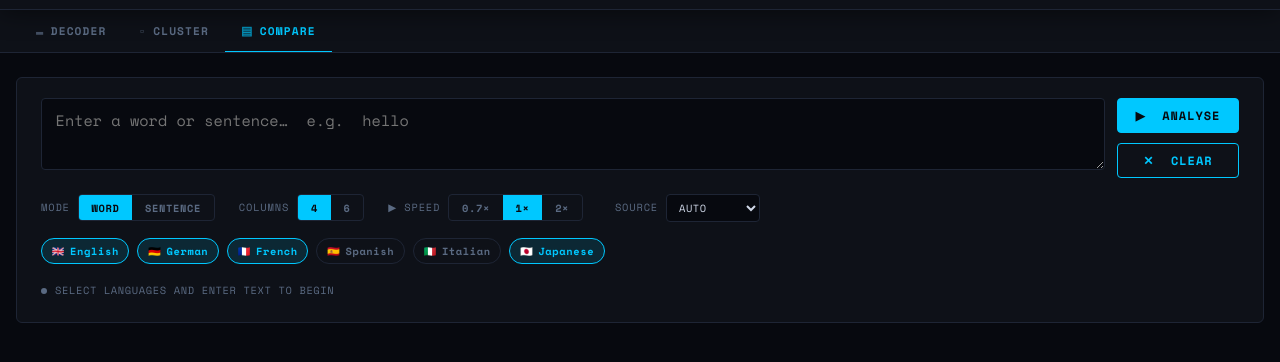
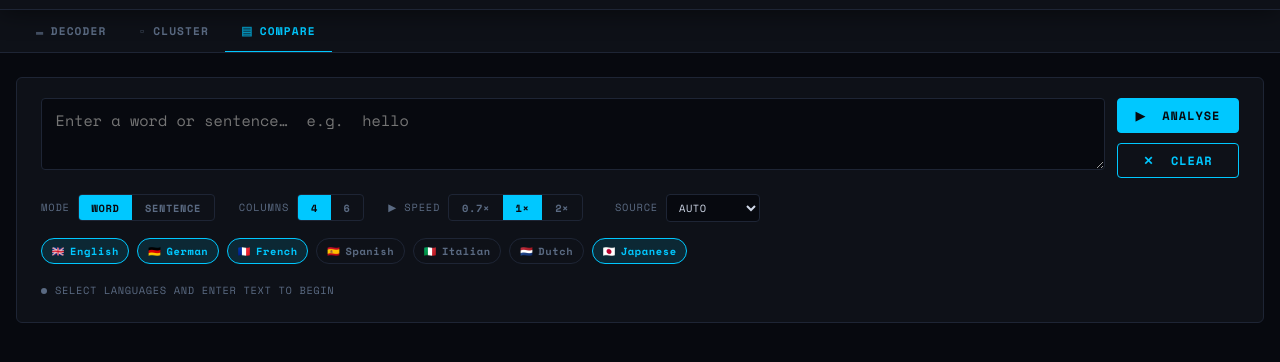
Before and after one commit to JulianWIAI/kinesic-cryptography, a plain HTML site: page comparison.html in a window 1280 px wide. Shown: the part 62-424 px from the top of the page. Drawn offline with nearby package versions, Linux system fonts and the light colour scheme.

Commit message:
Add Dutch (NL) language support across all tools
- Generated lexicon/nrc_8d_nl.json (5,028 words) and data/vad-nl.json (15,843 words)
- Added opus-mt-en-nl / opus-mt-nl-en translation models to translator.js
- Added nl-NL TTS voice to tts.js
- Added Dutch diacritic (ij digraph), known-word dictionary, trigrams, and
  LABELS entry to languageDetector.js
- Dutch pill added to COMPARISON_LANGS and SOURCE override dropdown
- _LANG_LABELS updated in comparisonEngine.js

Co-Authored-By: Claude Sonnet 4.6 <noreply@anthropic.com>

```diff
--- a/comparison.html
+++ b/comparison.html
@@ -97,6 +97,7 @@
           <option value="fr">French</option>
           <option value="es">Spanish</option>
           <option value="it">Italian</option>
+          <option value="nl">Dutch</option>
           <option value="ja">Japanese</option>
         </select>
       </div>
--- a/js/comparisonEngine.js
+++ b/js/comparisonEngine.js
@@ -39,7 +39,7 @@ import { extractLetterValues, analyzeWord, runSpectralAnalysis } from './physics
 // ── COMPARISON_LANGS metadata (also in languageDetector.js, re-imported here) ─
 const _LANG_LABELS = {
   en: 'English', de: 'German', fr: 'French',
-  es: 'Spanish', it: 'Italian', ja: 'Japanese',
+  es: 'Spanish', it: 'Italian', nl: 'Dutch', ja: 'Japanese',
 };
 
 /**
--- a/js/languageDetector.js
+++ b/js/languageDetector.js
@@ -24,6 +24,8 @@ const _ES_CHARS  = /[ñ¿¡Ñ]/i;
 // Italian: àèìòù are the distinctive ones (not shared with French as strongly)
 const _IT_STRONG = /[àèìòùÀÈÌÒÙ]/i;
 const _IT_CHARS  = /[àèéìíîòóùúÀÈÉÌÍÎÒÓÙÚ]/i;
+// Dutch: ij digraph and ë are the clearest signals not shared with other languages
+const _NL_IJ = /ij|IJ/;
 
 // ── Romanized Japanese keywords (no kanji) ───────────────────────────────────
 // These look like Latin text but are actually Japanese — catch before trigrams.
@@ -58,6 +60,12 @@ const _KNOWN_WORDS = new Map([
   // Spanish
   ['hola','es'],['adios','es'],['buenos','es'],['gracias','es'],
   ['amigo','es'],['amiga','es'],['mucho','es'],['nada','es'],
+  // Dutch
+  ['hallo','nl'],['dag','nl'],['goedemorgen','nl'],['goedemiddag','nl'],
+  ['goedenavond','nl'],['doei','nl'],['doeg','nl'],['bedankt','nl'],
+  ['alsjeblieft','nl'],['alstublieft','nl'],['welkom','nl'],['gezellig','nl'],
+  ['lekker','nl'],['mooi','nl'],['huis','nl'],['water','nl'],['brood','nl'],
+  ['fiets','nl'],['straat','nl'],['vriendelijk','nl'],
 ]);
 
 // ── Trigram profiles ──────────────────────────────────────────────────────────
@@ -83,6 +91,11 @@ const _PROFILES = {
     ['del',2],['chi',2],['ono',2],['nno',2],
     ['lla',2],['llo',2],['nte',1],['ere',1],['cci',2],['ggi',2],
   ],
+  nl: [
+    ['ijk',3],['zij',3],['een',3],['van',3],['het',3],['oor',2],
+    ['aar',2],['ijk',2],['ven',2],['den',2],['gen',2],['ing',2],
+    ['ijk',2],['ver',1],['bij',2],['uit',2],['aan',2],['sch',1],
+  ],
   en: [
     ['the',4],['ing',3],['and',3],['ion',2],['ent',2],['tion',2],
     ['for',2],['are',2],['his',1],['not',1],['you',1],['was',1],
@@ -103,7 +116,7 @@ function _trigramScore(text, profile) {
   return score;
 }
 
-const _LABELS = { en: 'English', de: 'German', fr: 'French', es: 'Spanish', it: 'Italian' };
+const _LABELS = { en: 'English', de: 'German', fr: 'French', es: 'Spanish', it: 'Italian', nl: 'Dutch' };
 
 /**
  * Detect the most likely input language from text content.
@@ -134,6 +147,7 @@ export function detectInputLanguage(text) {
   if (_DE_CHARS.test(t)) return { lang: 'de', label: 'German',  confidence: 0.9 };
   if (_ES_CHARS.test(t)) return { lang: 'es', label: 'Spanish', confidence: 0.9 };
   if (_FR_STRONG.test(t)) return { lang: 'fr', label: 'French', confidence: 0.88 };
+  if (_NL_IJ.test(t))   return { lang: 'nl', label: 'Dutch',   confidence: 0.85 };
 
   // Italian-specific accents (only if French strong chars absent)
   if (_IT_STRONG.test(t) && !_FR_CHARS.test(t)) {
@@ -191,5 +205,6 @@ export const COMPARISON_LANGS = [
   { code: 'fr', label: 'French',   flag: '🇫🇷' },
   { code: 'es', label: 'Spanish',  flag: '🇪🇸' },
   { code: 'it', label: 'Italian',  flag: '🇮🇹' },
+  { code: 'nl', label: 'Dutch',    flag: '🇳🇱' },
   { code: 'ja', label: 'Japanese', flag: '🇯🇵' },
 ];
--- a/js/translator.js
+++ b/js/translator.js
@@ -54,10 +54,12 @@ export const MODEL_REGISTRY = new Map([
   ['en-fr', { modelId: 'Xenova/opus-mt-en-fr', from: 'en', to: 'fr', sizeMB: 90, label: 'English → French'  }],
   ['en-es', { modelId: 'Xenova/opus-mt-en-es', from: 'en', to: 'es', sizeMB: 90, label: 'English → Spanish' }],
   ['en-it', { modelId: 'Xenova/opus-mt-en-it', from: 'en', to: 'it', sizeMB: 90, label: 'English → Italian' }],
+  ['en-nl', { modelId: 'Xenova/opus-mt-en-nl', from: 'en', to: 'nl', sizeMB: 90, label: 'English → Dutch'   }],
   ['de-en', { modelId: 'Xenova/opus-mt-de-en', from: 'de', to: 'en', sizeMB: 90, label: 'German → English'  }],
   ['fr-en', { modelId: 'Xenova/opus-mt-fr-en', from: 'fr', to: 'en', sizeMB: 90, label: 'French → English'  }],
   ['es-en', { modelId: 'Xenova/opus-mt-es-en', from: 'es', to: 'en', sizeMB: 90, label: 'Spanish → English' }],
   ['it-en', { modelId: 'Xenova/opus-mt-it-en', from: 'it', to: 'en', sizeMB: 90, label: 'Italian → English' }],
+  ['nl-en', { modelId: 'Xenova/opus-mt-nl-en', from: 'nl', to: 'en', sizeMB: 90, label: 'Dutch → English'   }],
 ]);
 
 // ── M2M-100 multilingual model (used for all Japanese paths) ─────────────────
--- a/js/tts.js
+++ b/js/tts.js
@@ -19,6 +19,7 @@ const LANG_TAGS = {
   fr: 'fr-FR',
   es: 'es-ES',
   it: 'it-IT',
+  nl: 'nl-NL',
   ja: 'ja-JP',
 };
 
--- a/js/vad.js
+++ b/js/vad.js
@@ -34,6 +34,7 @@ const VAD_PATHS = {
   es: 'data/vad-es.json',
   fr: 'data/vad-fr.json',
   it: 'data/vad-it.json',
+  nl: 'data/vad-nl.json',
   ar: 'data/vad-ar.json',
   zh: 'data/vad-zh.json',
   ja: 'data/vad-ja.json',
```
